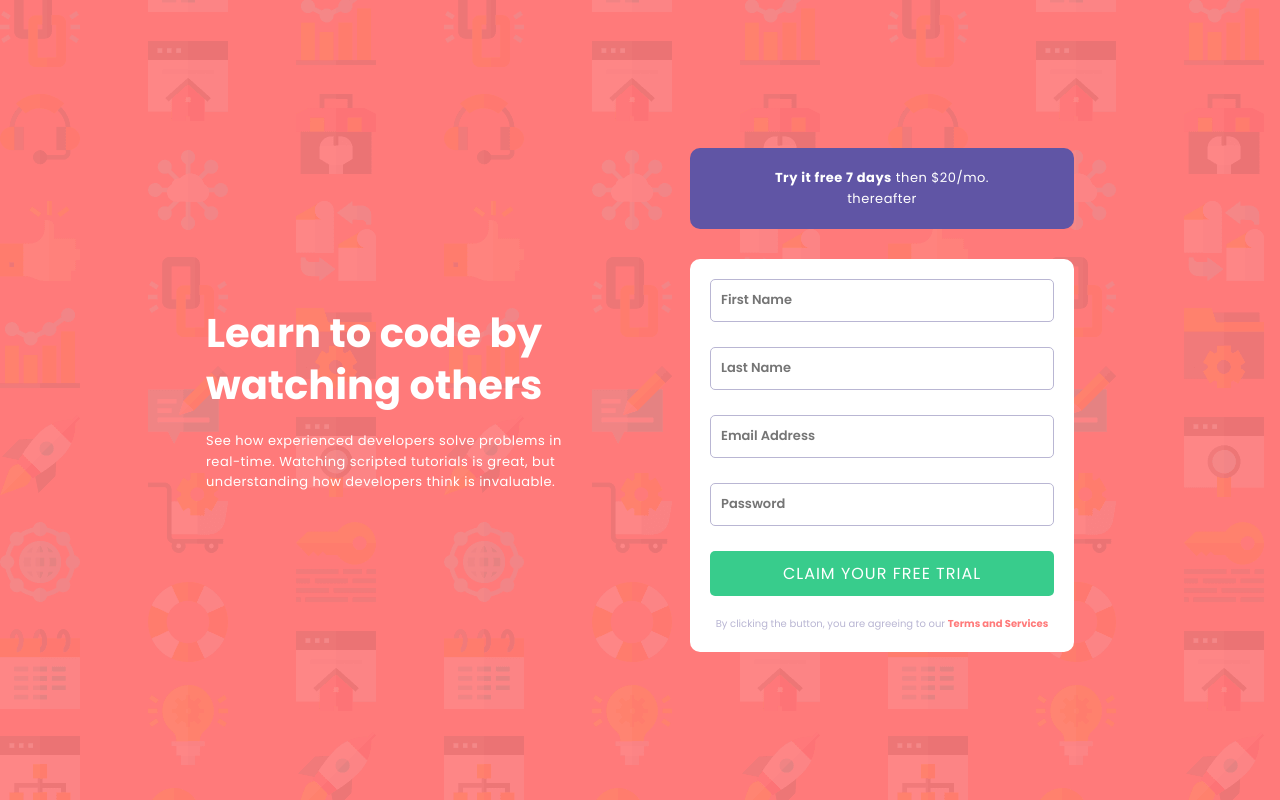
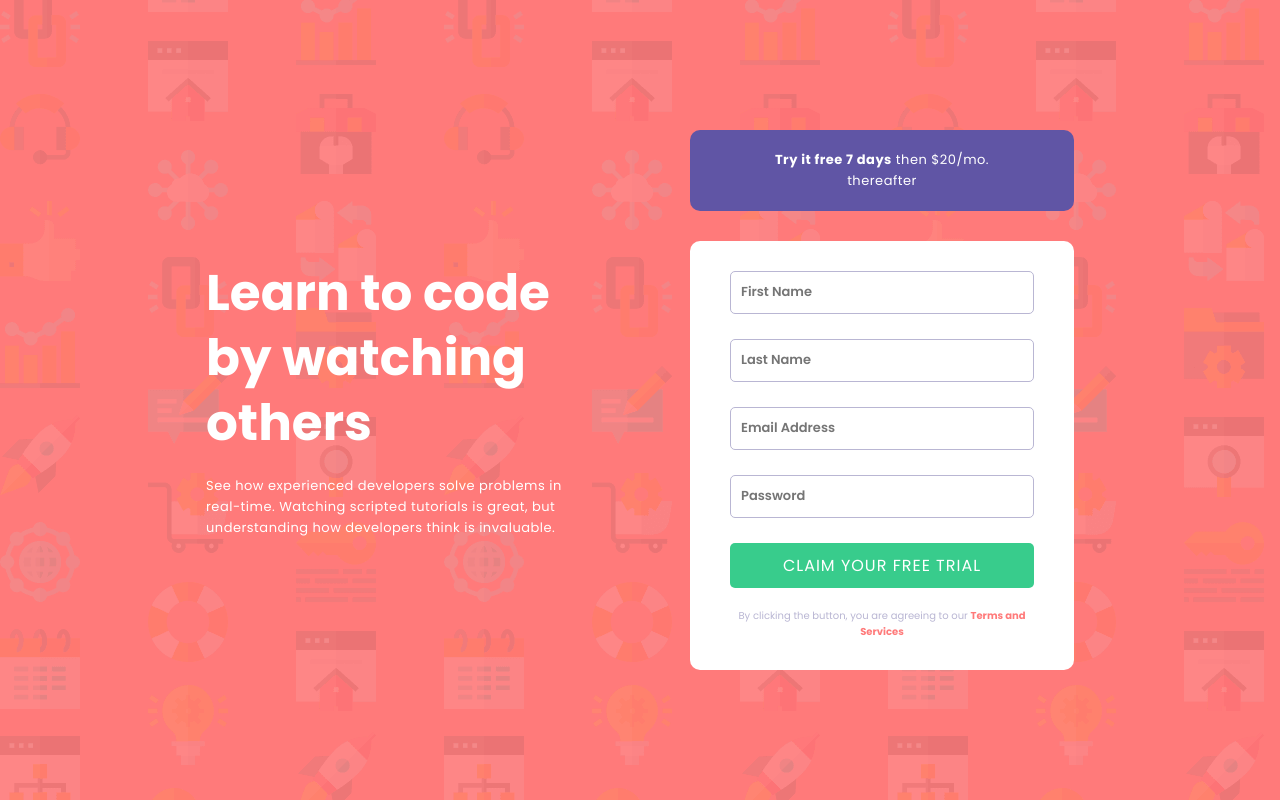
Before and after one commit to dzevad-cyber/frontendmentor-intro-section, a website built with Parcel: page src/index.html in a window 1280 px wide. Built offline with nearby package versions, Linux system fonts and the light colour scheme.

Commit message:
edited title text and signup padding

```diff
--- a/src/sass/abstracts/_typography.scss
+++ b/src/sass/abstracts/_typography.scss
@@ -1,10 +1,10 @@
 $fz-base: 1.6rem;
 
-$fz-title-max: 4rem;
+$fz-title-max: 5rem;
 $fz-title-min: 3rem;
 
 $fz-text-mobile: 1.3rem;
-$fz-text-desktop: $fz-base;
+$fz-text-desktop: 1.8rem;
 $fz-text-micro: 1rem;
 $fz-error-text: 1.1rem;
 
--- a/src/sass/components/_signup.scss
+++ b/src/sass/components/_signup.scss
@@ -31,4 +31,8 @@
       max-width: 100%;
     }
   }
+
+  @media (min-width: 62.5em) {
+    padding: 3rem 4rem;
+  }
 }
```
Also changed, not shown: README.md.
